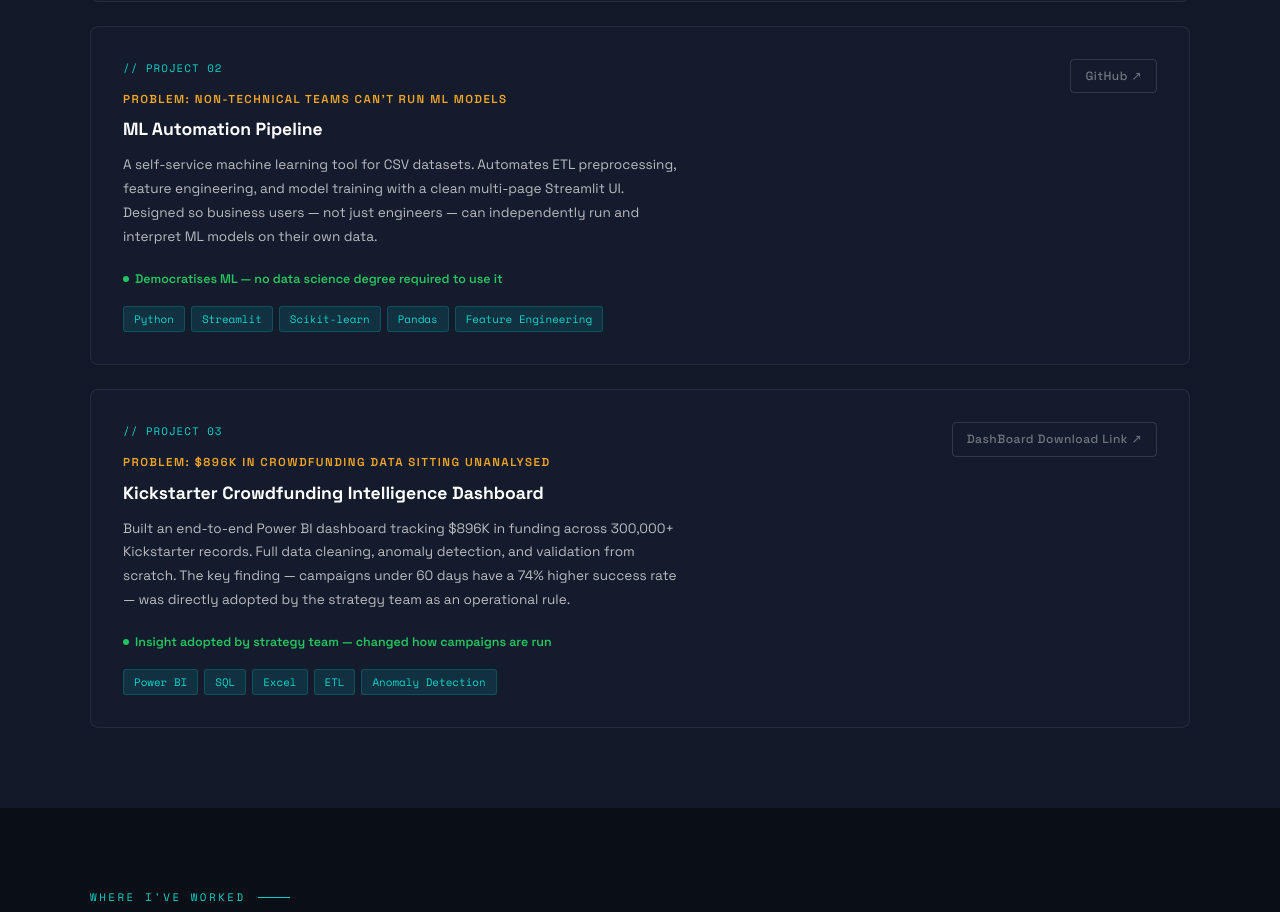
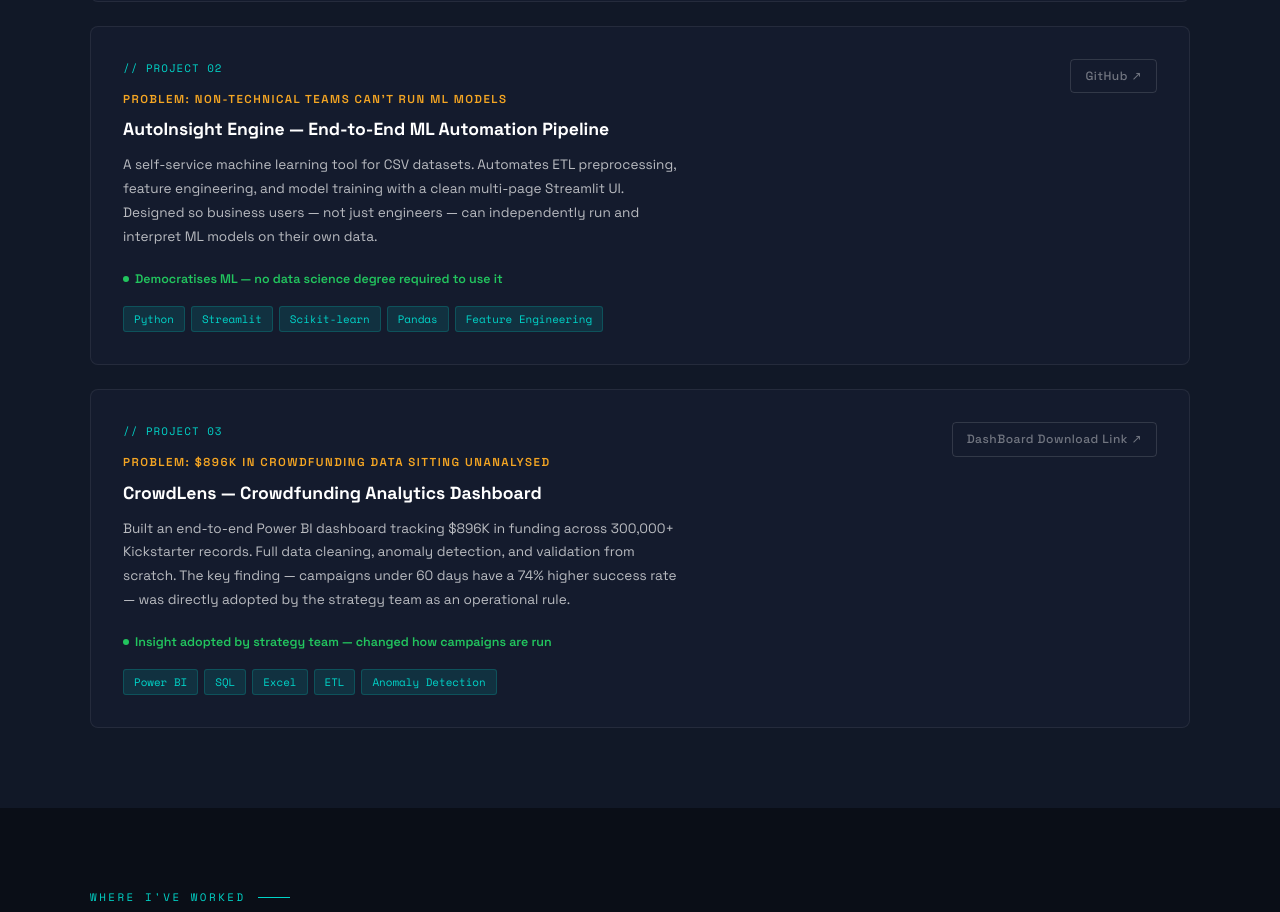
Before and after one commit to ManavKumar5/ManavKumar5.github.io, a plain HTML site: page index.html in a window 1280 px wide. Shown: the part 1814-2726 px from the top of the page. Drawn offline with nearby package versions, Linux system fonts and the light colour scheme.

Commit message:
changed title

```diff
--- a/index.html
+++ b/index.html
@@ -1000,7 +1000,9 @@
               <div class="project-problem">
                 Problem: Non-technical teams can't run ML models
               </div>
-              <div class="project-title">ML Automation Pipeline</div>
+              <div class="project-title">
+                AutoInsight Engine — End-to-End ML Automation Pipeline
+              </div>
               <p class="project-desc">
                 A self-service machine learning tool for CSV datasets. Automates
                 ETL preprocessing, feature engineering, and model training with
@@ -1037,7 +1039,7 @@
                 Problem: $896K in crowdfunding data sitting unanalysed
               </div>
               <div class="project-title">
-                Kickstarter Crowdfunding Intelligence Dashboard
+                CrowdLens — Crowdfunding Analytics Dashboard
               </div>
               <p class="project-desc">
                 Built an end-to-end Power BI dashboard tracking $896K in funding
```
